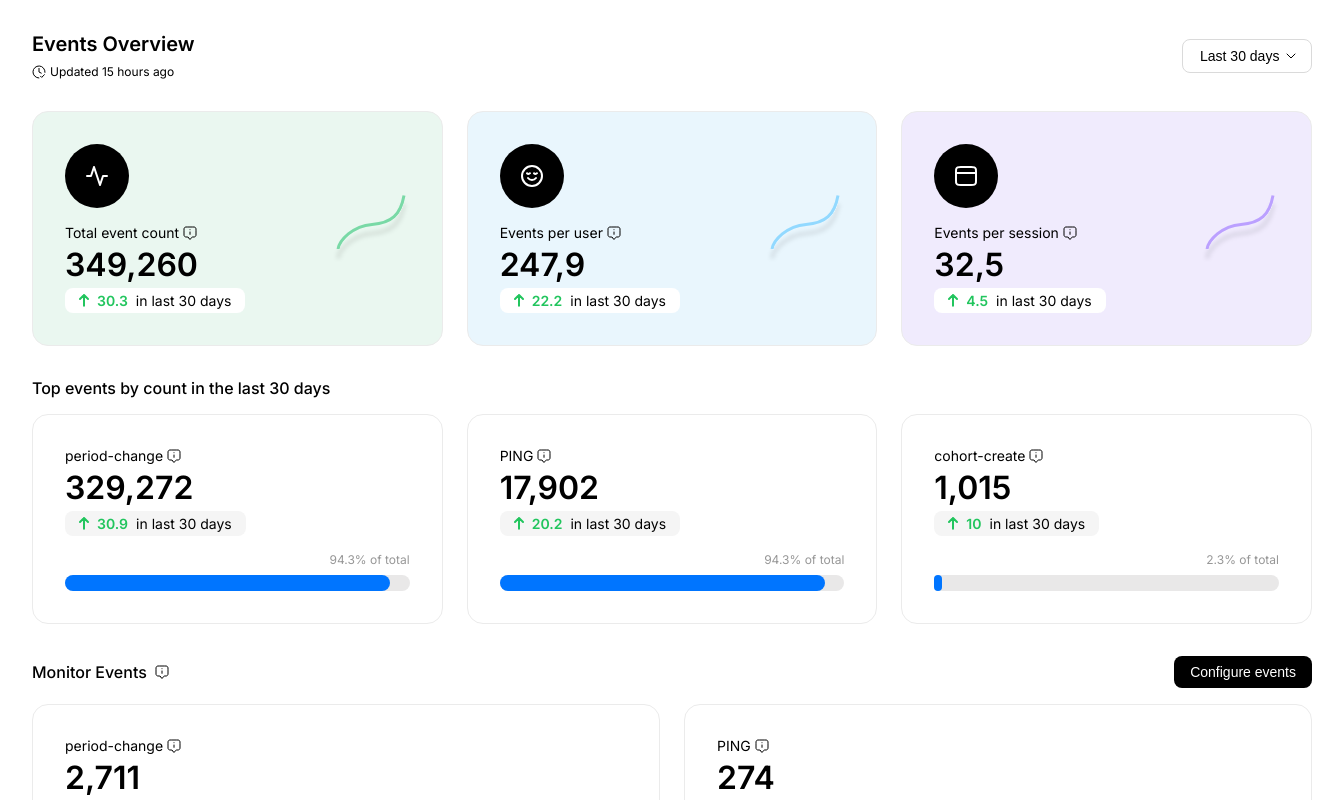
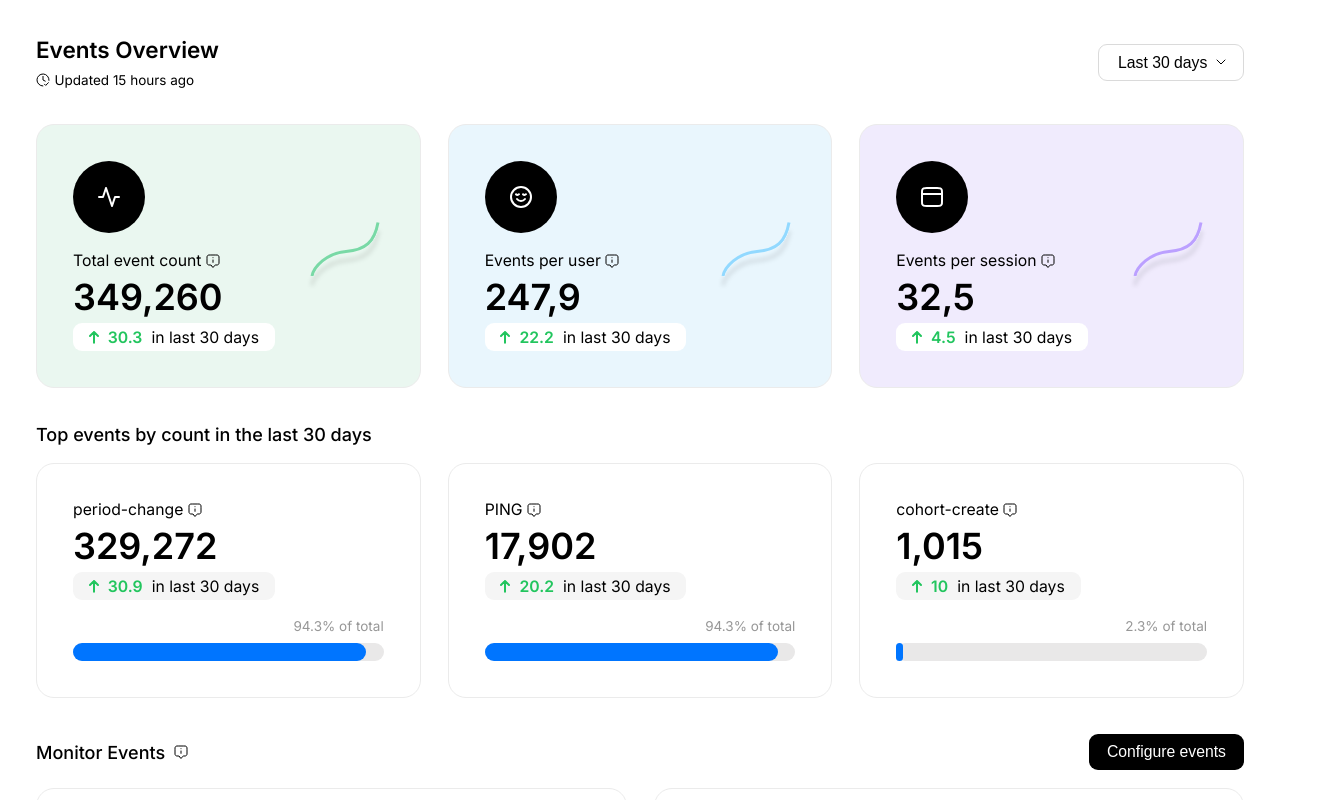
Before and after one commit to erdemuslu/events-overview, a React (Vite) app: page / in a window 1280 px wide. Shown: the top 800 px of the page, 1344 px wide, since content can reach past the window. Built offline with nearby package versions, Linux system fonts and the light colour scheme.

Commit message:
feat(monitor-events): add x & y axis data

```diff
--- a/src/App.css
+++ b/src/App.css
@@ -5,6 +5,12 @@
   padding: 2rem;
 }
 
+@media screen and (min-width: 1280px) {
+  #root {
+    max-width: unset;
+  }
+}
+
 h1, h1, h3, h4, p {
   margin: 0;
   padding: 0;
--- a/src/constants/monitor-events.js
+++ b/src/constants/monitor-events.js
@@ -5,6 +5,12 @@ export const monitorEventsData = [
     value: "2,711",
     summaryPercantageValue: 6851.3,
     summaryPercantageType: "decrease",
+    yAxisData: [0, 20, 40],
+    xAxisData: [
+      90, 70, 20, 20, 20, 90, 70, 20, 20, 20, 90, 70, 20, 20, 20, 90, 70, 20,
+      20, 20, 20, 20, 20, 20, 20, 20, 20, 90, 70, 20, 20, 20, 90, 70, 20, 20,
+      20,
+    ],
   },
   {
     label: "PING",
@@ -12,5 +18,11 @@ export const monitorEventsData = [
     value: "274",
     summaryPercantageValue: "N/A",
     summaryPercantageType: "decrease",
+    yAxisData: [0, 20],
+    xAxisData: [
+      90, 70, 20, 20, 20, 90, 70, 20, 20, 20, 90, 70, 20, 20, 20, 90, 70, 20,
+      20, 20, 20, 20, 20, 20, 20, 20, 20, 90, 70, 20, 20, 20, 90, 70, 20, 20,
+      20,
+    ],
   },
 ];
--- a/src/index.css
+++ b/src/index.css
@@ -1,7 +1,6 @@
 :root {
   font-family: Inter, system-ui, Avenir, Helvetica, Arial, sans-serif;
   font-weight: 400;
-  font-size: 16px;
 
   font-synthesis: none;
   text-rendering: optimizeLegibility;
@@ -9,7 +8,24 @@
   -moz-osx-font-smoothing: grayscale;
 }
 
+* {
+  box-sizing: border-box;
+}
+
 html, body {
   padding: 0;
   margin: 0;
+  font-size: 16px;
 }
+
+@media screen and (min-width: 1280px) {
+  html, body {
+    font-size: 18px;
+  }
+}
+
+@media screen and (min-width: 2000px) {
+  html, body {
+    font-size: 22px;
+  }
+}
```
